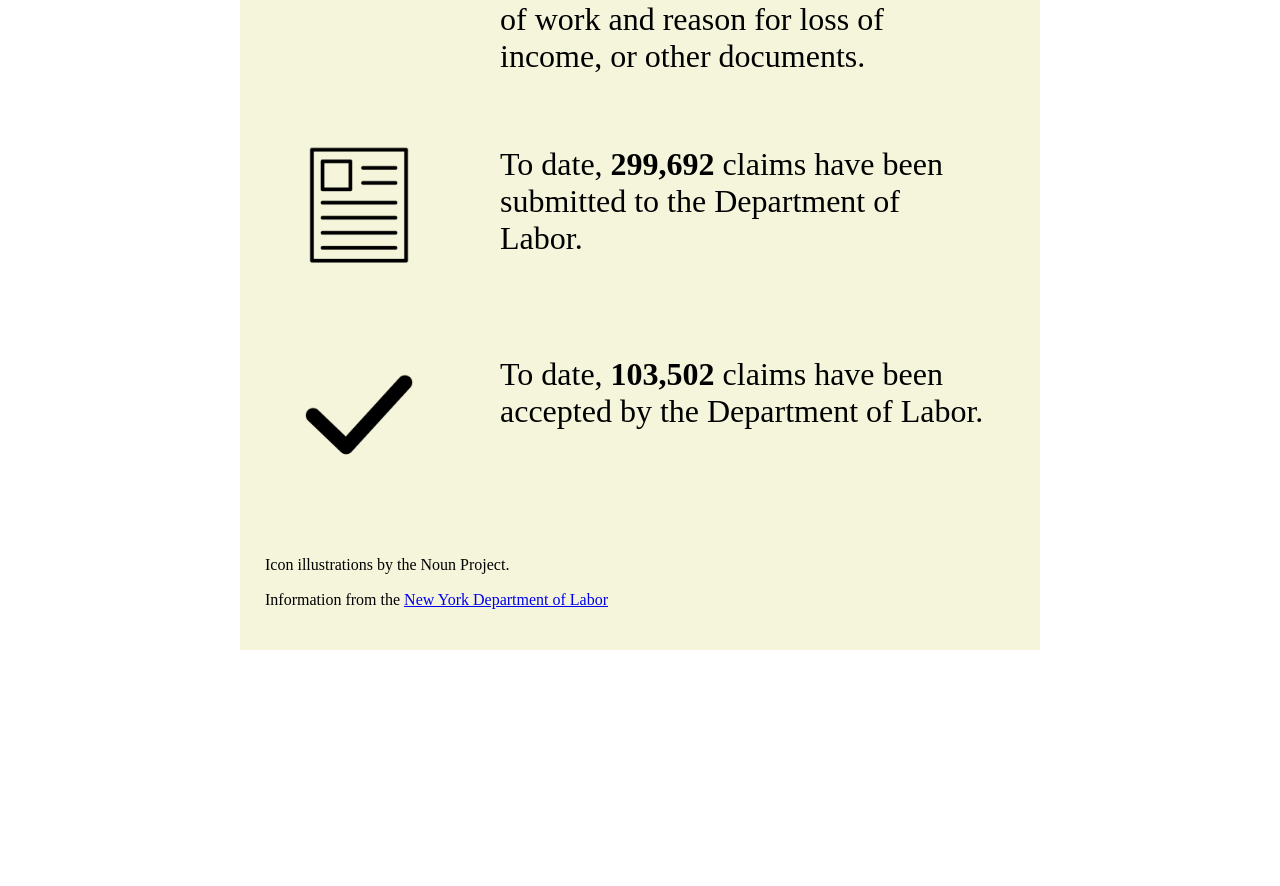
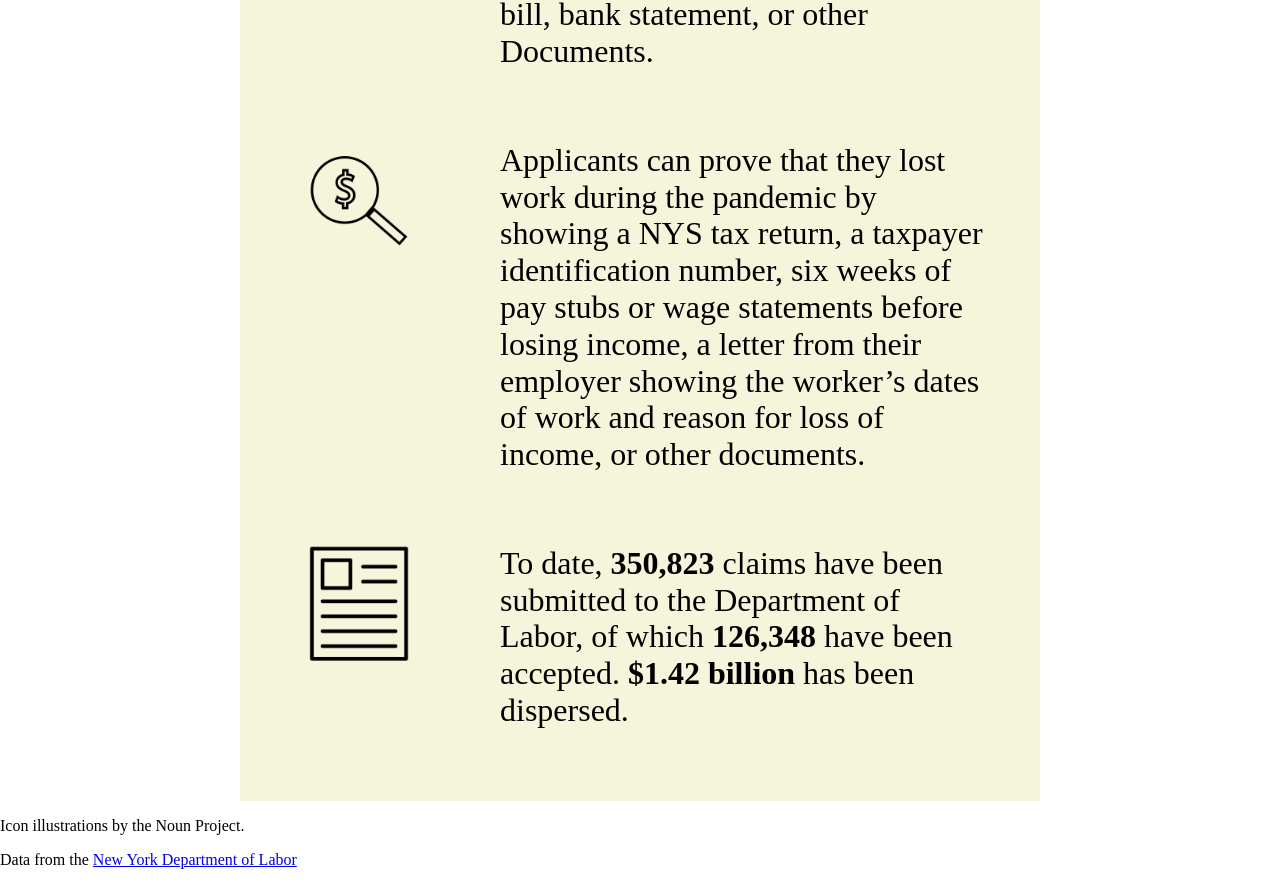
Before and after one commit to pitaarji/EWF, a plain HTML site: page index.html in a window 1280 px wide. Shown: the part 1220-2106 px from the top of the page. Before the commit the page ends 1870 px from the top, so only its background shows below. Drawn offline with nearby package versions, Linux system fonts and the light colour scheme.

Commit message:
Update index.html

```diff
--- a/index.html
+++ b/index.html
@@ -28,8 +28,9 @@
 
 
   <div class="container">
-      <h1 align=center>The Exlcuded Workers' Fund Helps Undocumented New Yorkers </h1>
-    <div class="flex">
+      <div class="flex">
+      <h1 align=center>The Exlcuded Workers' Fund: Helping Undocumented New Yorkers</h1>
+      <h2>Peter Gill</h2>
       <p>
         In a historic initiative, the New York State Department of Labor is providing undocumented workers who lost work during the COVID-19 pandemic what they would have been eligible for in unemployment insurance and stimulus checks --  up to <b>$15,600</b> per  worker.
       </p>
@@ -55,19 +56,16 @@
 
 <div class="icon">
   <img src="images/submissions.png" alt="Submissions"></div>
-<div class="text">To date, <b>299,692</b>  claims have been submitted to  the Department of Labor.
+<div class="text">To date, <b>350,823</b>  claims have been submitted to the Department of Labor, of which <b>126,348</b>  have been accepted.  <b>$1.42 billion</b> has been dispersed.
   </div>
 
-<div class="icon">
-<img src="images/approval.png" alt="Approvals"></div>
-<div class="text">
-To date, <b>103,502</b>  claims have been accepted by the Department of Labor.
+
 </div>
 
 
-    </div>
+</div  class="text">
     <p>Icon illustrations by the Noun Project.</p>
-    <p>Information from the <a href="https://dol.ny.gov/excluded-workers-fund-data">New York  Department of Labor</a></p>
+    <p>Data from the <a href="https://dol.ny.gov/excluded-workers-fund-data">New York  Department of Labor</a></p>
   </div>
 
 
```
